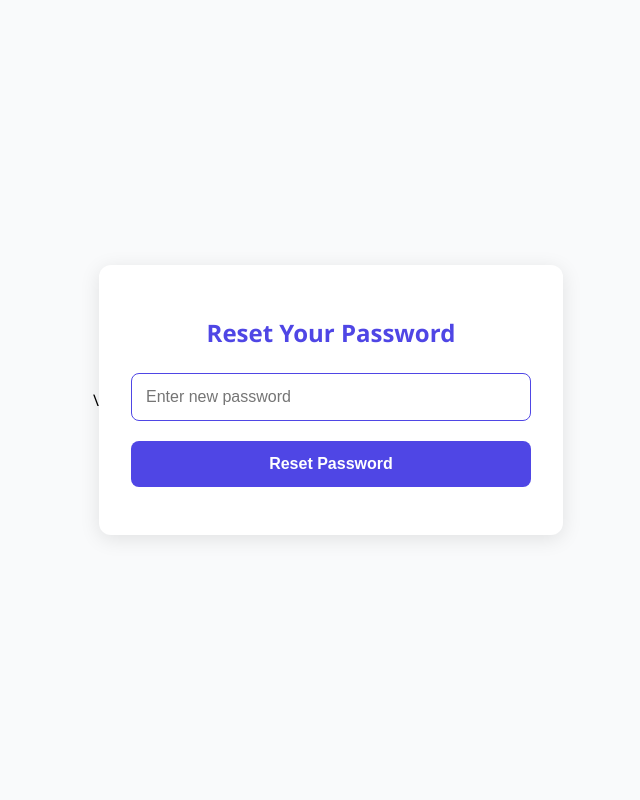
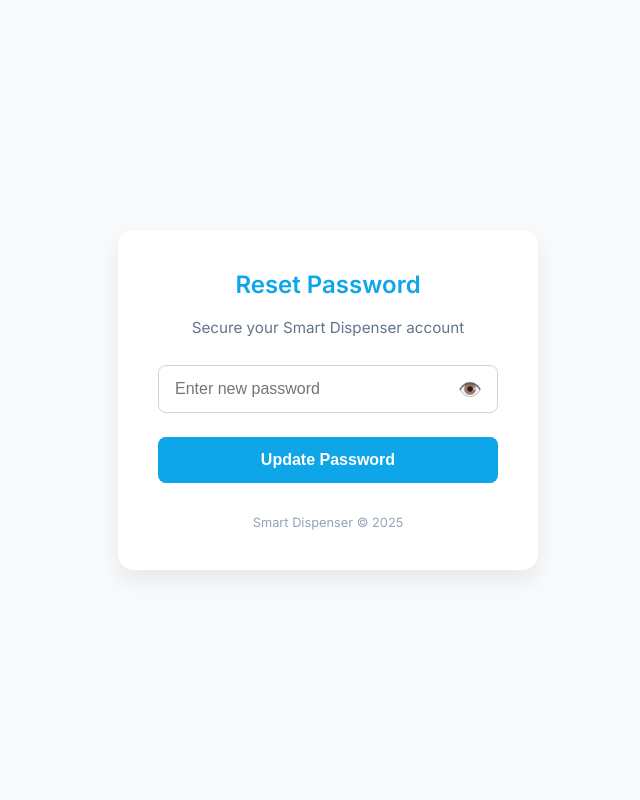
Before and after one commit to khadar-oothuru/smart-tissue-dispenser-system-backend, a Django app: template users/templates/reset_password_form.html in a window 1280 px wide. Shown: the whole page, without its empty margins (312-952 px from the left). Run offline with Django 5.2, Linux system fonts and the light colour scheme; the template is opened without the code that fills it, so the values that code supplies are empty.

Commit message:
updated ui for reset password

```diff
--- a/users/templates/reset_password_form.html
+++ b/users/templates/reset_password_form.html
@@ -1,22 +1,31 @@
-\<!DOCTYPE html>
+<!DOCTYPE html>
 <html lang="en">
 <head>
-    <meta charset="UTF-8">
-    <title>Reset Password</title>
+  <meta charset="UTF-8" />
+  <meta name="viewport" content="width=device-width, initial-scale=1.0"/>
+  <title>Smart Dispenser - Reset Password</title>
+  <link href="https://fonts.googleapis.com/css2?family=Inter:wght@400;600&display=swap" rel="stylesheet">
   <style>
     :root {
-            --primary: #4F46E5; /* Indigo */
-            --background: #F9FAFB;
-            --input-bg: #FFFFFF;
-            --text: #374151;
-            --error: #DC2626;
-            --success: #16A34A;
+      --primary: #0ea5e9; /* Sky-500 */
+      --primary-hover: #0284c7;
+      --background: #f9fafb; /* Gray-50 */
+      --card-bg: #ffffff;
+      --text: #1e293b; /* Slate-800 */
+      --input-border: #cbd5e1;
+      --input-focus: #0ea5e9;
+      --error: #ef4444;
+      --success: #10b981;
+    }
+
+    * {
+      box-sizing: border-box;
+      margin: 0;
+      padding: 0;
     }
 
     body {
-            margin: 0;
-            padding: 0;
-            font-family: 'Segoe UI', Tahoma, Geneva, Verdana, sans-serif;
+      font-family: 'Inter', sans-serif;
       background-color: var(--background);
       display: flex;
       justify-content: center;
@@ -25,39 +34,74 @@
     }
 
     .container {
-            background-color: var(--input-bg);
-            padding: 32px;
-            border-radius: 12px;
-            box-shadow: 0 4px 20px rgba(0, 0, 0, 0.1);
+      background-color: var(--card-bg);
+      padding: 2.5rem;
+      border-radius: 16px;
+      box-shadow: 0 10px 25px rgba(0, 0, 0, 0.08);
+      max-width: 420px;
       width: 100%;
-            max-width: 400px;
+      animation: fadeIn 0.6s ease-in-out;
+    }
+
+    @keyframes fadeIn {
+      from { opacity: 0; transform: translateY(20px); }
+      to { opacity: 1; transform: translateY(0); }
     }
 
     h2 {
       color: var(--primary);
       text-align: center;
-            margin-bottom: 24px;
+      margin-bottom: 1.2rem;
+      font-weight: 600;
+      font-size: 1.5rem;
+    }
+
+    .subtitle {
+      text-align: center;
+      color: #64748b;
+      font-size: 0.95rem;
+      margin-bottom: 1.8rem;
+    }
+
+    .input-group {
+      position: relative;
+      margin-bottom: 1.5rem;
     }
 
     input[type="password"] {
       width: 100%;
-            padding: 14px;
-            border: 1px solid var(--primary);
+      padding: 0.875rem 1rem;
+      padding-right: 3rem;
+      border: 1px solid var(--input-border);
       border-radius: 8px;
-            font-size: 16px;
-            margin-bottom: 20px;
-            background-color: var(--input-bg);
+      font-size: 1rem;
       color: var(--text);
-            box-sizing: border-box;
+      transition: border-color 0.3s;
+    }
+
+    input[type="password"]:focus {
+      border-color: var(--input-focus);
+      outline: none;
+      box-shadow: 0 0 0 3px rgba(14, 165, 233, 0.15);
+    }
+
+    .toggle-password {
+      position: absolute;
+      right: 1rem;
+      top: 50%;
+      transform: translateY(-50%);
+      cursor: pointer;
+      font-size: 1.2rem;
+      color: #94a3b8;
     }
 
     button {
       width: 100%;
-            padding: 14px;
+      padding: 0.875rem;
       background-color: var(--primary);
       color: white;
-            font-weight: bold;
-            font-size: 16px;
+      font-weight: 600;
+      font-size: 1rem;
       border: none;
       border-radius: 8px;
       cursor: pointer;
@@ -65,12 +109,13 @@
     }
 
     button:hover {
-            background-color: #4338CA;
+      background-color: var(--primary-hover);
     }
 
     .message {
-            margin-top: 20px;
+      margin-top: 1.25rem;
       text-align: center;
+      font-size: 0.95rem;
     }
 
     .message.error {
@@ -80,15 +125,27 @@
     .message.success {
       color: var(--success);
     }
+
+    footer {
+      text-align: center;
+      font-size: 0.8rem;
+      margin-top: 2rem;
+      color: #94a3b8;
+    }
   </style>
 </head>
 <body>
   <div class="container">
-        <h2>Reset Your Password</h2>
+    <h2>Reset Password</h2>
+    <div class="subtitle">Secure your Smart Dispenser account</div>
+
     <form method="post">
       {% csrf_token %}
-            <input type="password" name="password" placeholder="Enter new password" required>
-            <button type="submit">Reset Password</button>
+      <div class="input-group">
+        <input type="password" name="password" id="password" placeholder="Enter new password" required />
+        <span class="toggle-password" onclick="togglePassword()">👁️</span>
+      </div>
+      <button type="submit">Update Password</button>
     </form>
 
     {% if error %}
@@ -97,6 +154,16 @@
     {% if message %}
       <div class="message success">{{ message }}</div>
     {% endif %}
+
+    <footer>Smart Dispenser © 2025</footer>
   </div>
+
+  <script>
+    function togglePassword() {
+      const input = document.getElementById('password');
+      const type = input.getAttribute('type') === 'password' ? 'text' : 'password';
+      input.setAttribute('type', type);
+    }
+  </script>
 </body>
 </html>
```
Also changed, not shown: users/templates/emails/password_reset_email.html (+34 -13 lines), installed_packages.txt (deleted). Lines whose indentation alone changed are shown as unchanged.
